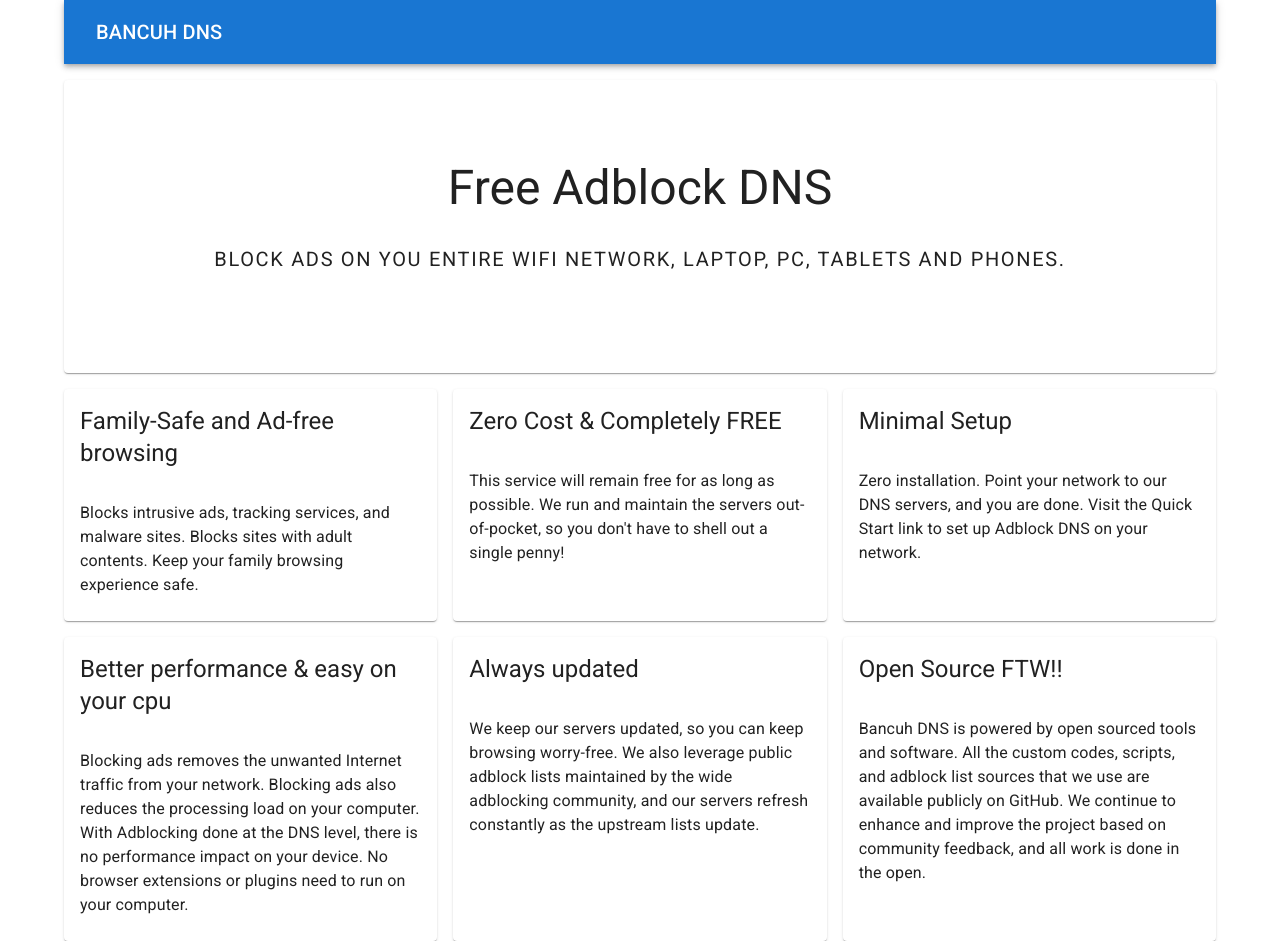
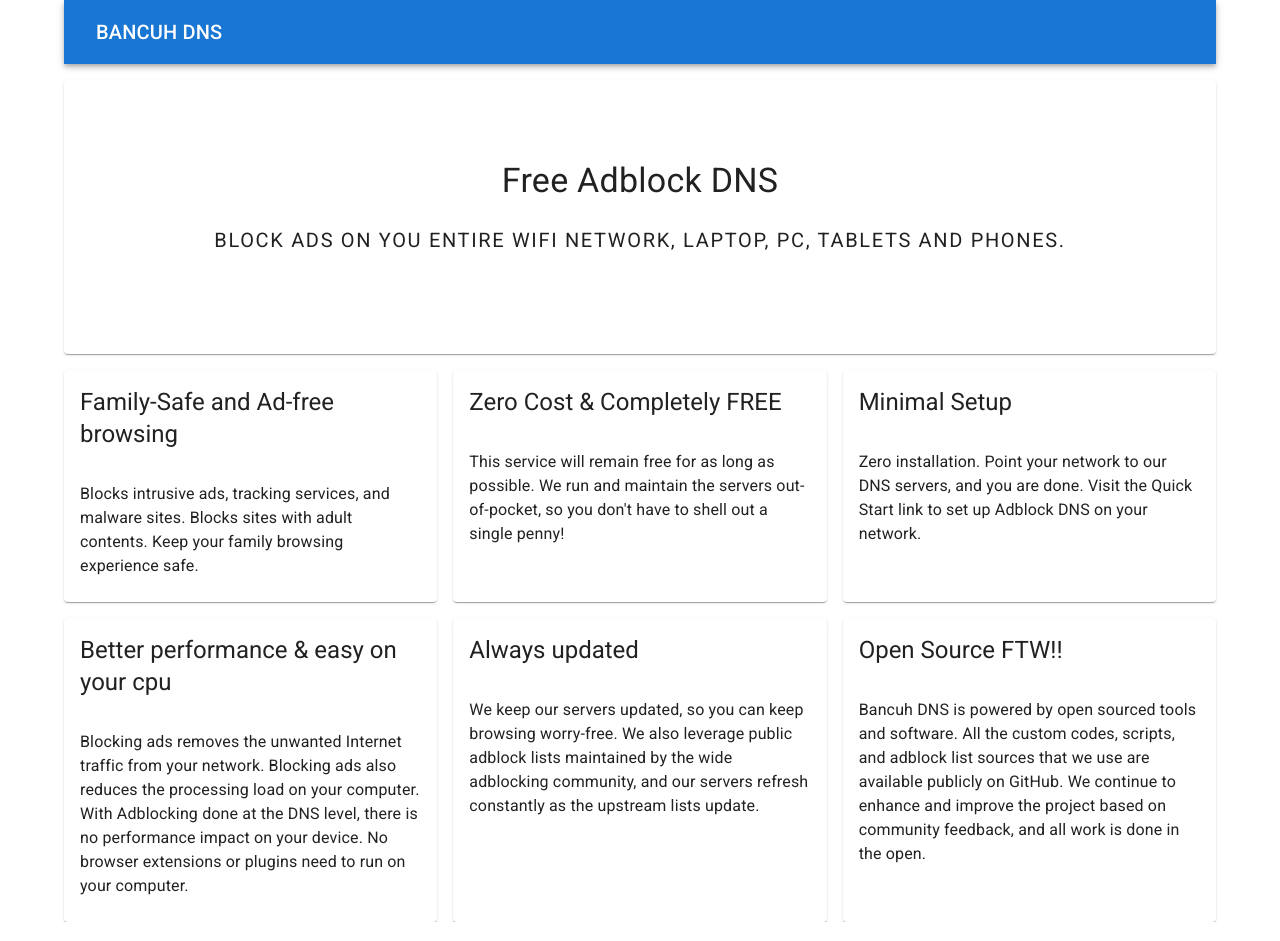
Before and after one commit to ragibkl/web-bancuh-archived, a Next.js app: page / in a window 1280 px wide. Built offline with nearby package versions, Linux system fonts and the light colour scheme.

Commit message:
minor copy and style

```diff
--- a/src/components/Header.tsx
+++ b/src/components/Header.tsx
@@ -1,19 +1,22 @@
 import AppBar from "@mui/material/AppBar";
 import Box from "@mui/material/Box";
+import Button from "@mui/material/Button";
 import Toolbar from "@mui/material/Toolbar";
 import Typography from "@mui/material/Typography";
-import Button from "@mui/material/Button";
+import Link from "next/link";
 
 export default function Header() {
   return (
     <Box sx={{ flexGrow: 1 }}>
       <AppBar position="static">
         <Toolbar>
-          <Button color="inherit">
-            <Typography color="inherit" variant="h6" sx={{ flexGrow: 1 }}>
-              Bancuh DNS
-            </Typography>
-          </Button>
+          <Link href="/">
+            <Button color="inherit" href="">
+              <Typography color="inherit" variant="h6" sx={{ flexGrow: 1 }}>
+                Bancuh DNS
+              </Typography>
+            </Button>
+          </Link>
         </Toolbar>
       </AppBar>
     </Box>
--- a/src/pages/index.tsx
+++ b/src/pages/index.tsx
@@ -38,14 +38,15 @@
         <Header />
         <Paper
           sx={{
+            alignItems: "center",
             display: "flex",
             flexDirection: "column",
-            alignItems: "center",
-            padding: 10,
             marginY: 2,
+            paddingX: 2,
+            paddingY: 10,
           }}
         >
-          <Typography variant="h3" gutterBottom>
+          <Typography variant="h4" gutterBottom>
             Free Adblock DNS
           </Typography>
 
```
